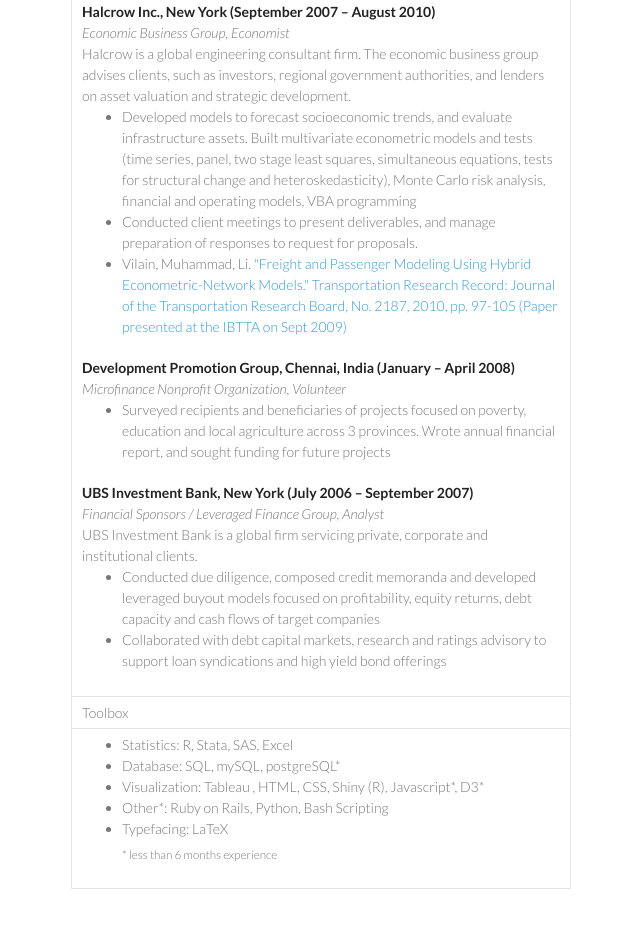
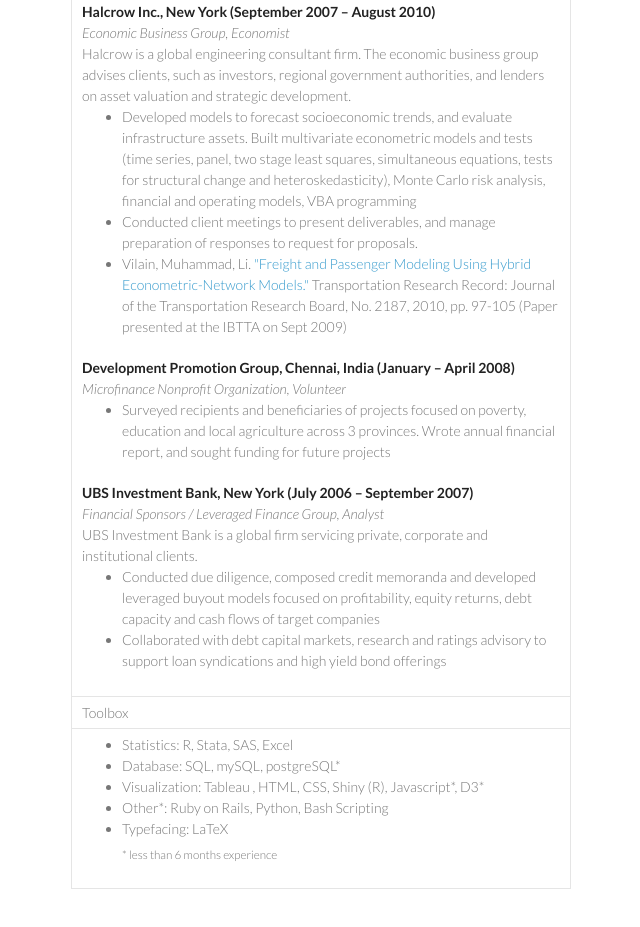
Before and after one commit to catli/catli.github.io, a plain HTML site: page index.html in a window 1280 px wide. Shown: the part 1329-2256 px from the top of the page, without its empty margins (499-1139 px from the left). Drawn offline with Linux system fonts and the light colour scheme.

Commit message:
edit index.html

```diff
--- a/index.html
+++ b/index.html
@@ -89,7 +89,7 @@
           <ul>
             <li>  Developed models to forecast socioeconomic trends, and evaluate infrastructure assets. Built multivariate econometric models and tests (time series, panel, two stage least squares, simultaneous equations, tests for structural change and heteroskedasticity), Monte Carlo risk analysis, financial and operating models, VBA programming </li>
             <li>  Conducted client meetings to present deliverables, and manage preparation of responses to request for proposals.  </li>
-            <li>  Vilain, Muhammad, Li. <a href = "http://trrjournalonline.trb.org/doi/abs/10.3141/2187-13">"Freight and Passenger Modeling Using Hybrid Econometric-Network Models." Transportation Research Record: Journal of the Transportation Research Board, No. 2187, 2010, pp. 97-105 (Paper presented at the IBTTA on Sept 2009) </a> </li>
+            <li>  Vilain, Muhammad, Li. <a href = "http://trrjournalonline.trb.org/doi/abs/10.3141/2187-13">"Freight and Passenger Modeling Using Hybrid Econometric-Network Models." </a> Transportation Research Record: Journal of the Transportation Research Board, No. 2187, 2010, pp. 97-105 (Paper presented at the IBTTA on Sept 2009) </li>
           </ul>
 
           <span class="job"> <strong> Development Promotion Group, Chennai, India (January – April 2008)  </strong> </span> <br>
```
